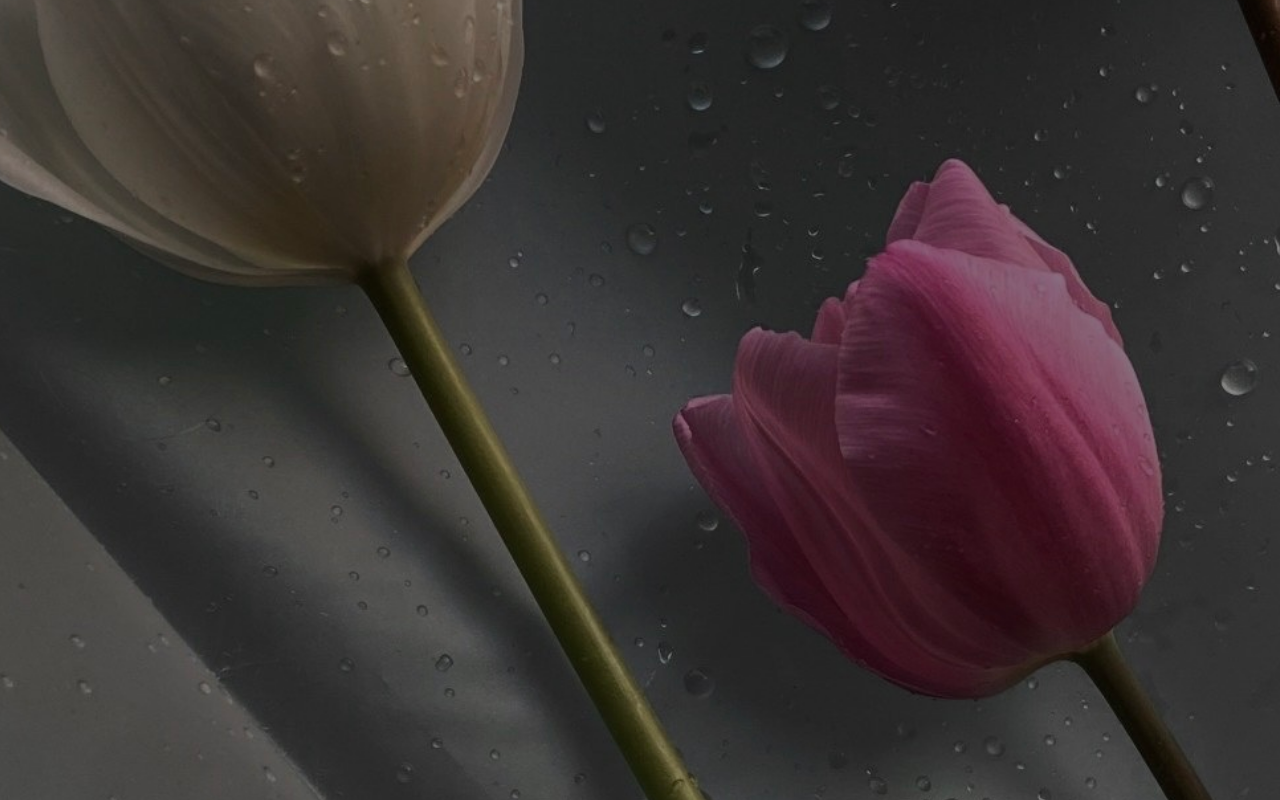
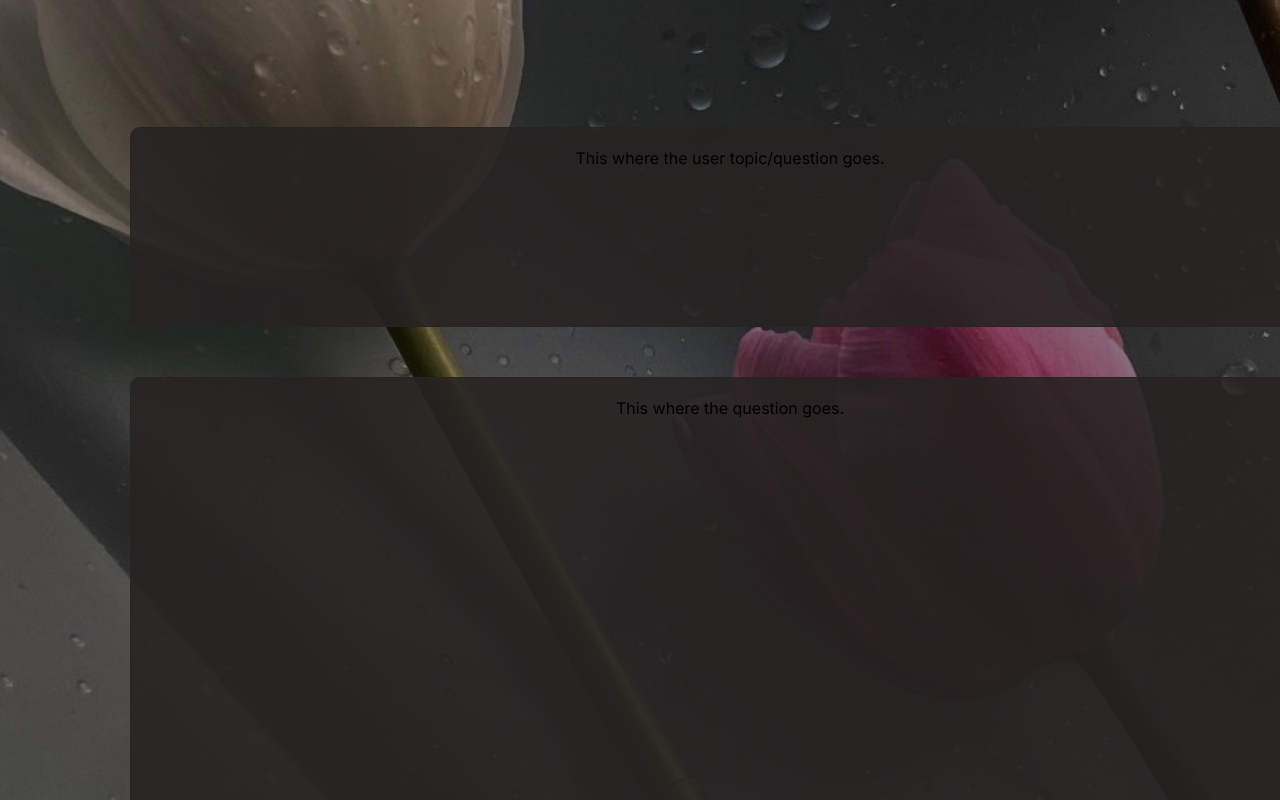
Before and after one commit to Awesomedonut/Practice-Problem-Generator, a Next.js app in the folder probloom/: page / in a window 1280 px wide. Shown: the part 760-1560 px from the top of the page. Built offline with nearby package versions, Linux system fonts and the light colour scheme.

Commit message:
Added output+topic boxes

```diff
--- a/probloom/src/app/About/page.module.css
+++ b/probloom/src/app/About/page.module.css
@@ -45,7 +45,6 @@
  overflow: hidden;
  left:200px
 
-
 }
 
 
--- a/probloom/src/app/page.module.css
+++ b/probloom/src/app/page.module.css
@@ -135,3 +135,31 @@
 .dropdown option {
   font-size: 16px;
 }
+
+.TopicBox {
+  left:100px;
+  width: 1200px;
+  height: 200px;
+  background-color: rgba(39, 36, 36, 0.885);
+  border: 1px solid rgba(39, 36, 36, 0.885);
+  border-radius: 10px;
+  text-align: center;
+  padding: 20px;
+  margin-left: 130px;
+  margin-top:250px
+
+}
+
+.OutputBox {
+
+  left:1000px;
+  width: 1200px;
+  height: 1000px;
+  background-color: rgba(39, 36, 36, 0.885);
+  border: 1px solid rgba(39, 36, 36, 0.885);
+  border-radius: 10px;
+  text-align: center;
+  padding: 20px;
+  margin-left: 130px;
+  margin-top:50px
+}
--- a/probloom/src/app/page.tsx
+++ b/probloom/src/app/page.tsx
@@ -151,6 +151,12 @@ export default function Home() {
         <QuizSection problems={problems} userAnswers={userAnswers} handleAnswerChange={handleAnswerChange} />
         <button onClick={handleSubmit} disabled={loading}>{loading ? 'Checking your answers...' : 'Submit Answers'}</button>
       </div>
+      <div className={styles.TopicBox}>
+        <p>This where the user topic/question goes.</p>
+      </div>
+      <div className={styles.OutputBox}>
+        <p>This where the question goes.</p>
+      </div>
       {solutions && <div>{solutions}</div>}
     </div>
   );
```
